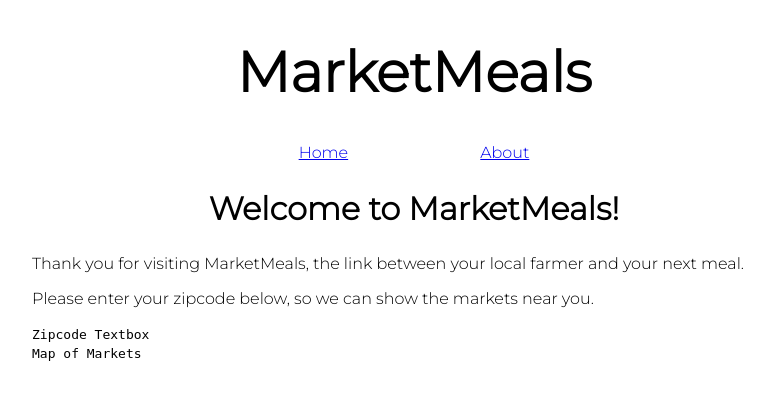
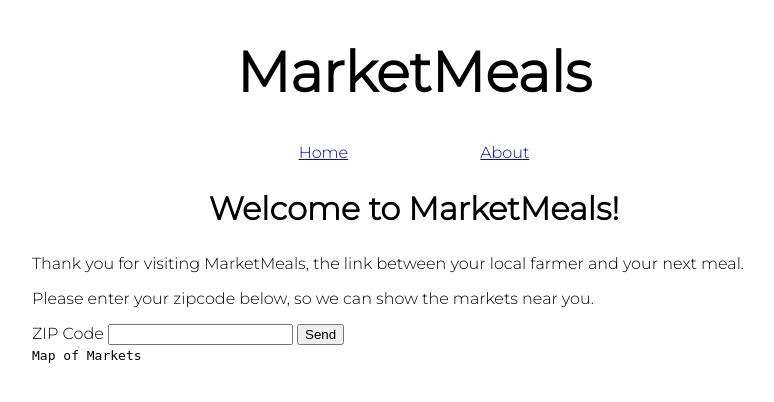
Before and after one commit to austinlesure/market-meals, a Flask app: page / in a window 1280 px wide. Shown: the top 402 px of the page, without its empty margins (226-1000 px from the left). Run offline with Flask 2, Linux system fonts and the light colour scheme.

Commit message:
zipcode button implemented

```diff
--- a/templates/index.html
+++ b/templates/index.html
@@ -4,9 +4,15 @@
   <h2>Welcome to MarketMeals!</h2>
   <p>Thank you for visiting MarketMeals, the link between your local farmer and your next meal.<p>
   <p>Please enter your zipcode below, so we can show the markets near you.</p>
-  <div class="zipcode">
-    <code>Zipcode Textbox</code>
-  </div>
+
+  <form>
+    <div>
+      <Label>ZIP Code</Label>
+      <input id="example" type="text" name="text" pattern="[0-9]{5}" title="Five digit zip code" />
+      <input type="submit" value="Send">
+    </div>
+  </form>
+
   <div class="map">
     <code>Map of Markets</code>
   </div>
```
